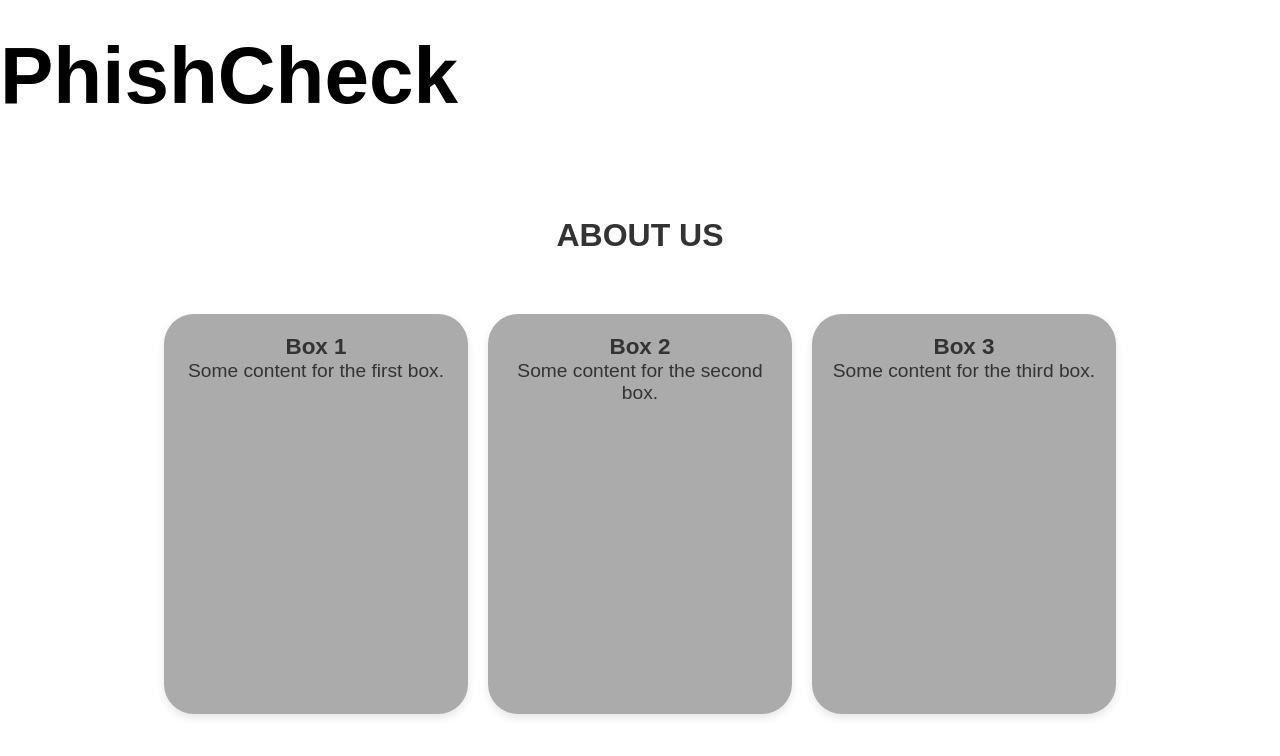
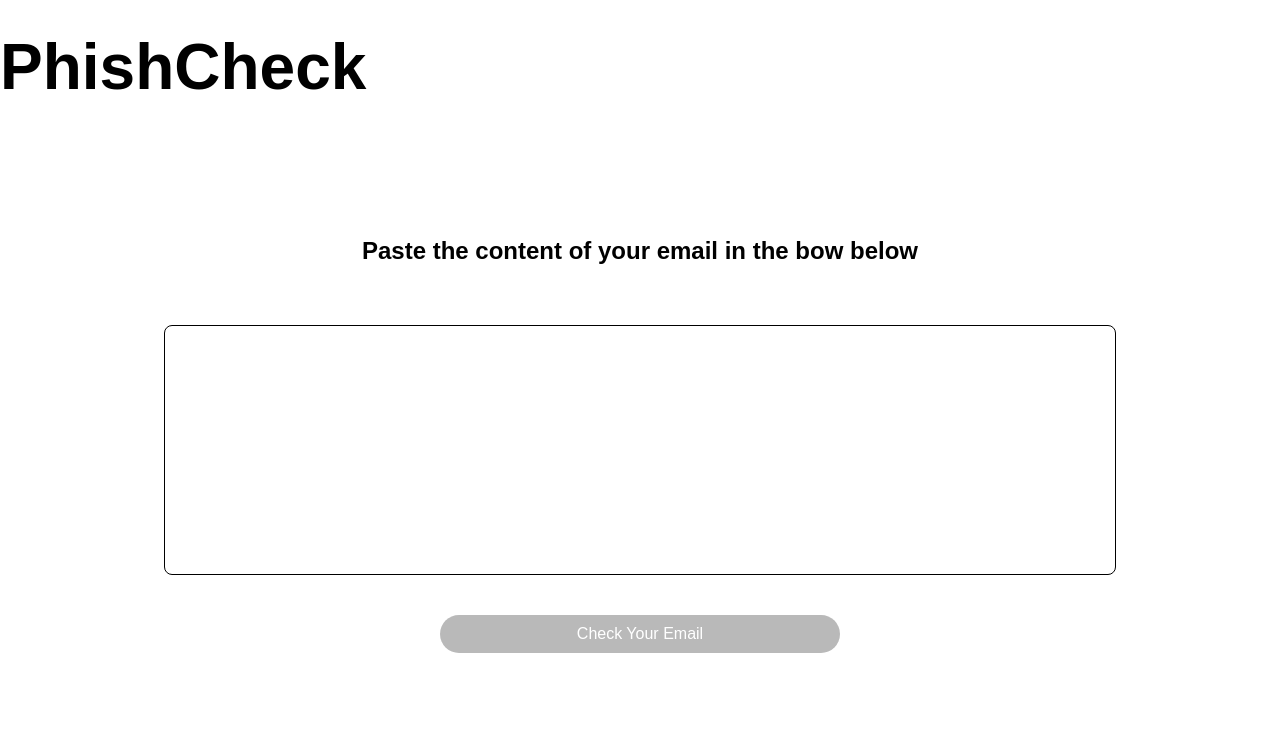
Before and after one commit to melengmoshokoa/phishing-email-detector, a React (Create React App) app: page / in a window 1280 px wide. Shown: the top 756 px of the page. Built offline with nearby package versions, Linux system fonts and the light colour scheme.

Commit message:
changes to styling

```diff
--- a/src/App.js
+++ b/src/App.js
@@ -3,14 +3,14 @@ import React from 'react';
 import { BrowserRouter as Router, Routes, Route } from 'react-router-dom';
 import LandingPage from './Pages/LandingPage'
 import EmailCheck from './Pages/EmailCheck';
-import Results from './Pages/AboutUs';
+import AboutUs from './Pages/AboutUs';
 
 function App() {
   return (
     <Router>
     <Routes>
 
-      <Route path="/" element={<Results />} />
+      <Route path="/" element={<EmailCheck />} />
 
     </Routes>
   </Router>
--- a/src/Pages/AboutUs.css
+++ b/src/Pages/AboutUs.css
@@ -19,13 +19,13 @@
     color: #000000;
     font-weight: bold;
     background-color: #ffffff;
-    font-size: 5rem;
+    font-size: 4rem;
     text-align: left;
 }
 
 .InputWords h1 {
     font-size: 2rem;
-    margin-top: 60px;
+    margin-top: 90px;
     color: #333;
     text-align: center;
 }
--- a/src/Pages/EmailCheck.css
+++ b/src/Pages/EmailCheck.css
@@ -11,7 +11,7 @@
     /* flex-direction: column; */
     /* justify-content: center; */
     /* align-items: center; */
-    height: 100vh;
+    height: 150vh;
     background-color: #ffffff;
     padding: 20px;
 }
@@ -88,6 +88,33 @@
     transform: scale(1.05); /* Slightly enlarges the button on hover */
 }
 
+.Accuracy{
+    padding: 10px 20px;
+    background-color: #b9b9b9;
+    color: white;
+    font-size: 1rem;
+    border: none;
+    border-radius: 30px;
+    transition: background-color 0.3s ease, transform 0.2s ease;
+    margin-top: 20px;
+    width: 150px;
+}
+
+
+.ResultBox{
+    margin-top: 20px;
+    flex-direction: column;
+}
+
+.ResultBox h3{
+    margin-top: 25px;
+}
+
+.ResultBox h4{
+    margin-top: 10px;
+}
+
+
 /* Responsive design for smaller screens */
 @media (max-width: 768px) {
     .InputWords h2 {
--- a/src/Pages/LandingPage.css
+++ b/src/Pages/LandingPage.css
@@ -121,7 +121,7 @@ body {
       width: 0;
     }
     to {
-      width: 55%;
+      width: 60%;
     }
   }
 
```
